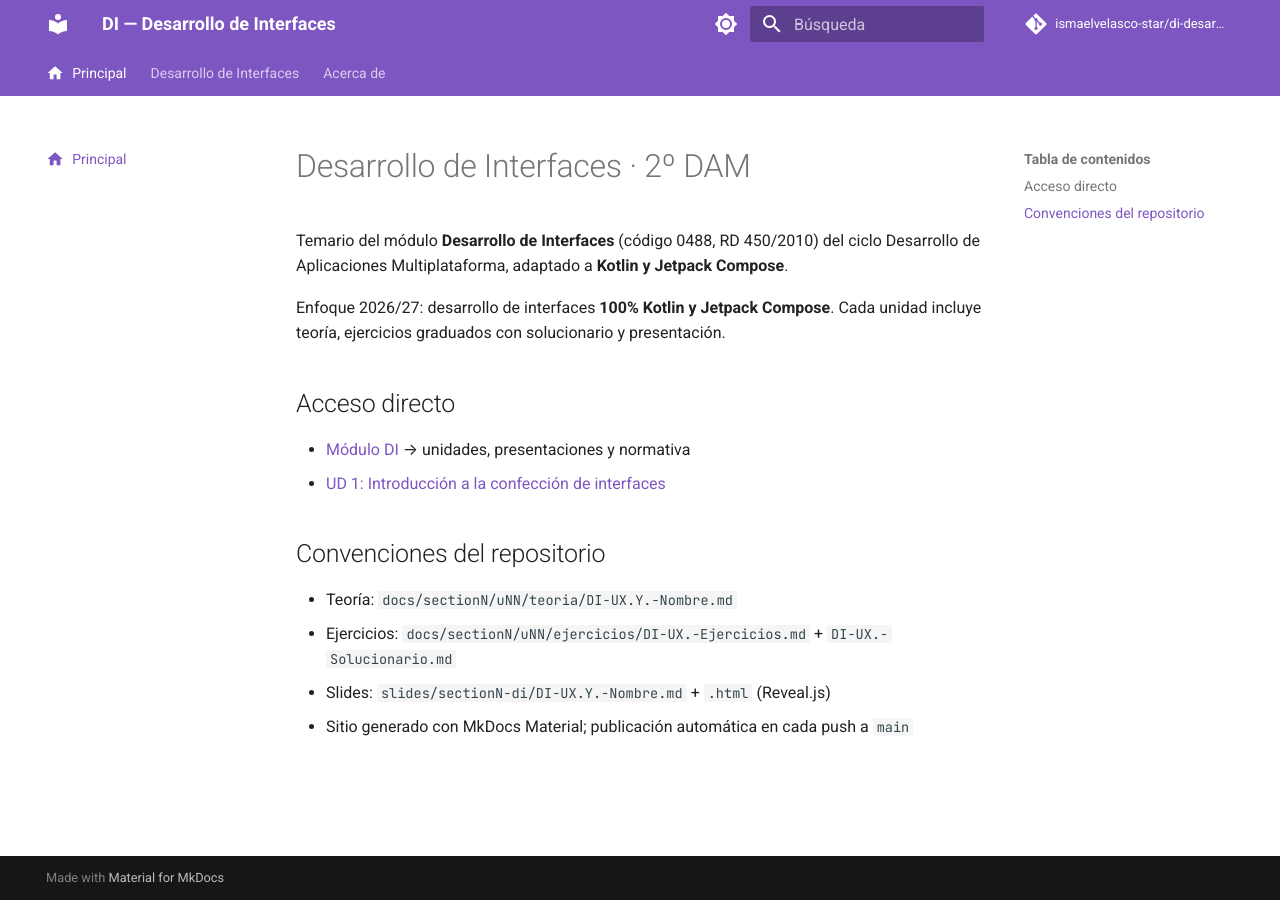
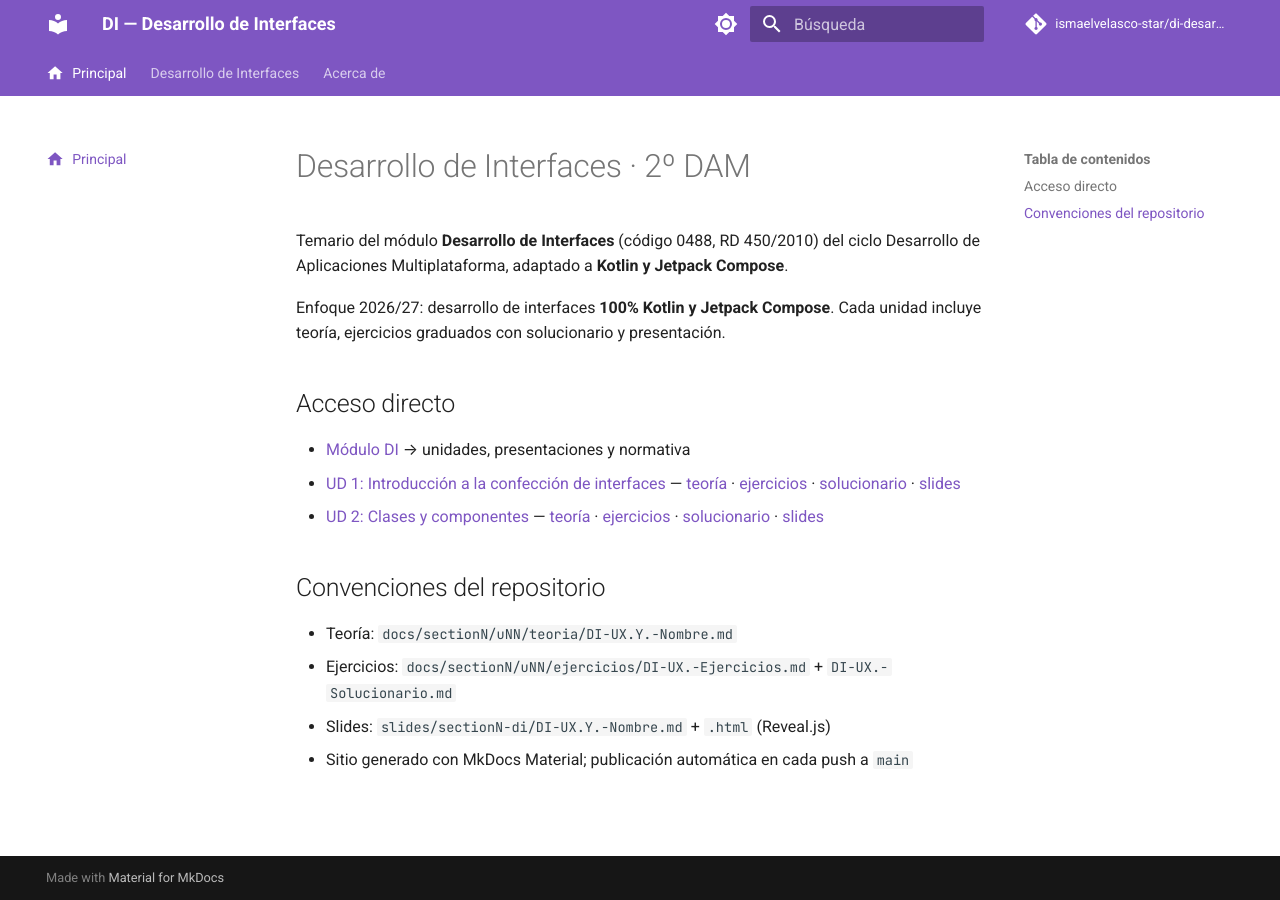
Before and after one commit to ismaelvelasco-star/di-desarrollo-interfaces, an MkDocs documentation site: the page built from docs/index.md, in a window 1280 px wide. Built offline with MkDocs 1.6.1 and Material for MkDocs 9.7.7, drawn with Linux system fonts in a browser that asks for light colours; comment, search, counter and statistics services are not loaded.

Commit message:
portada: acceso directo a UD2 (teoría, ejercicios, solucionario y slides) y enlaces completos por unidad

```diff
--- a/docs/index.md
+++ b/docs/index.md
@@ -18,7 +18,8 @@ Enfoque 2026/27: desarrollo de interfaces **100% Kotlin y Jetpack Compose**. Cad
 ## Acceso directo
 
 - [Módulo DI](section1/index.md) → unidades, presentaciones y normativa
-- [UD 1: Introducción a la confección de interfaces](section1/u01/index.md)
+- [UD 1: Introducción a la confección de interfaces](section1/u01/index.md) — [teoría](section1/u01/teoria/DI-U1.1.-IntroduccionConfeccionInterfaces.md) · [ejercicios](section1/u01/ejercicios/DI-U1.-Ejercicios.md) · [solucionario](section1/u01/ejercicios/DI-U1.-Solucionario.md) · [slides](https://ismaelvelasco-star.github.io/di-desarrollo-interfaces/slides/section1-di/DI-U1.1.-IntroduccionConfeccionInterfaces.html)
+- [UD 2: Clases y componentes](section1/u02/index.md) — [teoría](section1/u02/teoria/DI-U2.1.-ClasesYComponentes.md) · [ejercicios](section1/u02/ejercicios/DI-U2.-Ejercicios.md) · [solucionario](section1/u02/ejercicios/DI-U2.-Solucionario.md) · [slides](https://ismaelvelasco-star.github.io/di-desarrollo-interfaces/slides/section1-di/DI-U2.1.-ClasesYComponentes.html)
 
 ## Convenciones del repositorio
 
```
